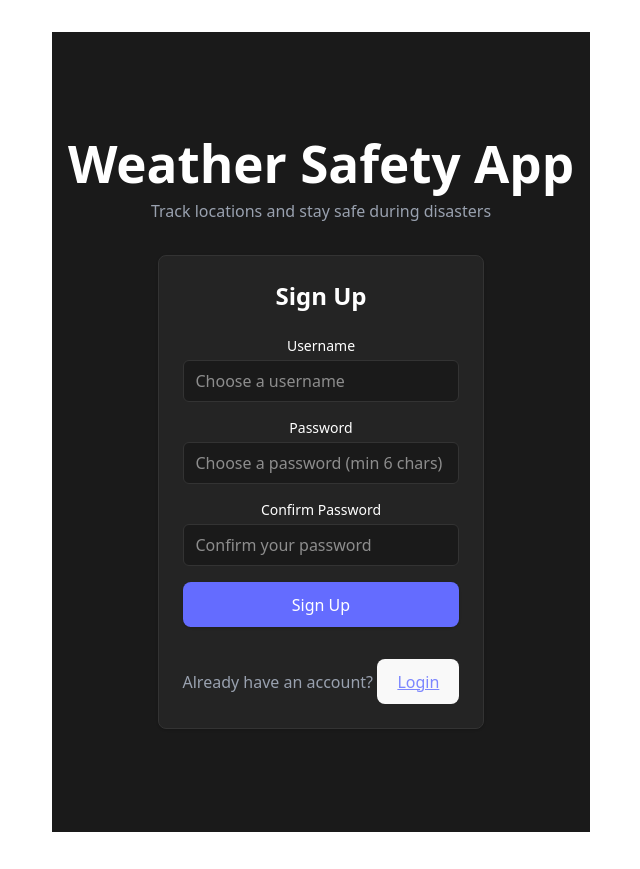
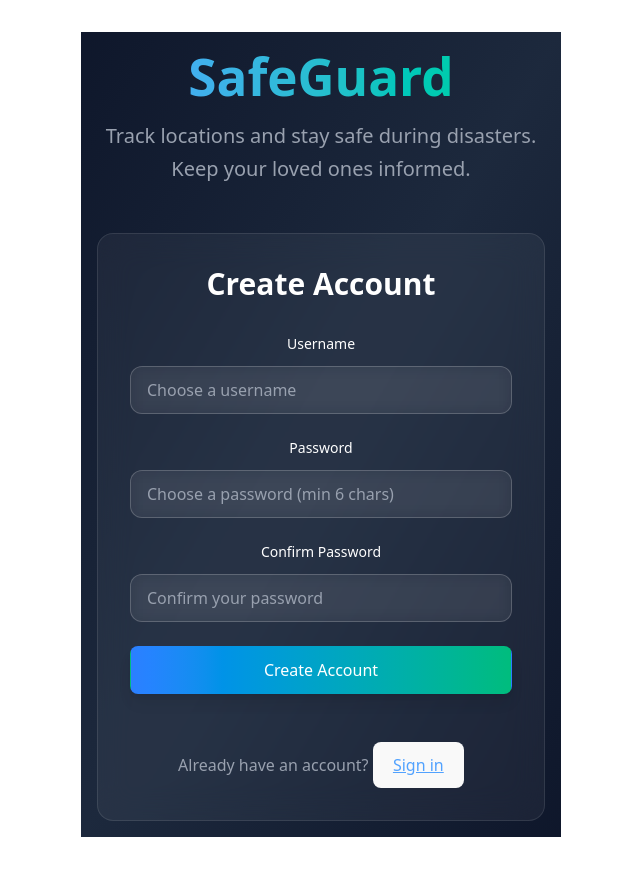
Before and after one commit to prajithravisankar/SOH-weather-safety-app, a React (Vite) app in the folder frontend/: page / in a window 1280 px wide. Both pictures are taken after a click on the button "Sign up". Shown: the whole page, without its empty margins (319-959 px from the left). Built offline with nearby package versions, Linux system fonts and the light colour scheme.

Commit message:
improved ui/ux

```diff
--- a/frontend/src/App.jsx
+++ b/frontend/src/App.jsx
@@ -90,35 +90,61 @@ function App() {
 
   // Show main app if logged in
   return (
-    <div className='p-4 min-h-screen bg-[#1a1a1a]'>
+    <div className='min-h-screen bg-gradient-to-br from-slate-900 via-slate-800 to-slate-900'>
       {/* Header with user info and logout */}
-      <div className="flex justify-between items-center mb-6">
-        <h1 className='text-3xl font-bold text-white'>Weather Safety App</h1>
-        <div className="flex items-center gap-4">
-          <span className="text-gray-300">Welcome, {user}!</span>
+      <div className="bg-white/5 backdrop-blur-lg border-b border-white/10">
+        <div className="max-w-7xl mx-auto px-6 py-4">
+          <div className="flex justify-between items-center">
+            <div>
+              <h1 className='text-4xl font-bold bg-gradient-to-r from-blue-400 to-emerald-400 bg-clip-text text-transparent'>
+                SafeGuard
+              </h1>
+              <p className="text-gray-400 text-sm mt-1">Weather Safety & Location Monitoring</p>
+            </div>
+            <div className="flex items-center gap-6">
+              <div className="text-right">
+                <div className="text-white font-medium">Welcome back, {user}!</div>
+                <div className="text-gray-400 text-sm">Stay safe, stay connected</div>
+              </div>
               <button
                 onClick={handleLogout}
-            className="px-4 py-2 bg-red-600 text-white rounded-md hover:bg-red-700 transition-colors"
+                className="px-6 py-3 bg-red-500/20 text-red-400 border border-red-500/30 rounded-xl hover:bg-red-500/30 transition-all duration-200 backdrop-blur-sm"
               >
                 Logout
               </button>
             </div>
           </div>
+        </div>
+      </div>
 
+      {/* Main Content Area */}
+      <div className="max-w-7xl mx-auto px-6 py-8">
         {/* Map and Location List Side by Side */}
-      <div className='flex flex-col lg:flex-row gap-4 mb-6'>
-        {/* Map Container - Takes up most of the width */}
-        <div className='flex-1 min-h-[400px]'>
+        <div className='flex flex-col xl:flex-row gap-8 mb-12'>
+          {/* Map Container - Larger and more prominent */}
+          <div className='flex-1'>
+            <div className="bg-white/5 backdrop-blur-lg rounded-2xl border border-white/10 overflow-hidden">
+              <div className="p-6 border-b border-white/10">
+                <h2 className="text-2xl font-semibold text-white mb-2">Live Safety Map</h2>
+                <p className="text-gray-400">Real-time disaster tracking and your saved locations</p>
+              </div>
+              <div className="h-[600px]">
                 <MapView
                   mapCenter={mapCenter}
                   locations={locations}
                   onLocationUpdate={setLocations}
                 />
               </div>
+            </div>
+          </div>
 
-        {/* Location List Sidebar */}
-        <div className='w-full lg:w-80 bg-[#242424] rounded-lg p-4 border border-[#333]'>
-          <h2 className='text-xl font-semibold text-white mb-3'>Saved Locations</h2>
+          {/* Location List Sidebar - More spacious */}
+          <div className='w-full xl:w-96'>
+            <div className='bg-white/5 backdrop-blur-lg rounded-2xl border border-white/10 p-6'>
+              <div className="mb-6">
+                <h2 className='text-2xl font-semibold text-white mb-2'>Your Locations</h2>
+                <p className="text-gray-400 text-sm">Manage your important places</p>
+              </div>
               <LocationList
                 locations={locations}
                 setMapCenter={setMapCenter}
@@ -127,11 +153,16 @@ function App() {
               />
             </div>
           </div>
+        </div>
 
-      {/* Location Form Below the Map */}
-      <div className='max-w-4xl mx-auto'>
-        <h2 className='text-xl font-semibold text-white mb-3 text-center'>Add New Location</h2>
+        {/* Location Form - Full width, more prominent */}
+        <div className='bg-white/5 backdrop-blur-lg rounded-2xl border border-white/10 p-8'>
+          <div className="text-center mb-8">
+            <h2 className='text-2xl font-semibold text-white mb-2'>Add New Location</h2>
+            <p className="text-gray-400">Track important places like home, work, or family locations</p>
+          </div>
           <LocationForm onLocationAdded={handleLocationAdded} username={user} />
+        </div>
       </div>
     </div>
   );
--- a/frontend/src/components/AuthPage.jsx
+++ b/frontend/src/components/AuthPage.jsx
@@ -13,10 +13,14 @@ function AuthPage({ onAuth }) {
     const switchToLogin = () => setIsLogin(true);
 
     return (
-        <div className="min-h-screen bg-[#1a1a1a] flex flex-col items-center justify-center p-4">
-            <div className="mb-8 text-center">
-                <h1 className="text-4xl font-bold text-white mb-2">Weather Safety App</h1>
-                <p className="text-gray-400">Track locations and stay safe during disasters</p>
+        <div className="min-h-screen bg-gradient-to-br from-slate-900 via-slate-800 to-slate-900 flex flex-col items-center justify-center p-4">
+            <div className="mb-12 text-center">
+                <h1 className="text-6xl font-bold bg-gradient-to-r from-blue-400 to-emerald-400 bg-clip-text text-transparent mb-4">
+                    SafeGuard
+                </h1>
+                <p className="text-gray-400 text-xl max-w-md mx-auto leading-relaxed">
+                    Track locations and stay safe during disasters. Keep your loved ones informed.
+                </p>
             </div>
 
             {isLogin ? (
--- a/frontend/src/components/LocationForm.jsx
+++ b/frontend/src/components/LocationForm.jsx
@@ -48,26 +48,26 @@ function LocationForm({ onLocationAdded, username }) {
     return (
         <form
             onSubmit={handleSubmit}
-            className="max-w-4xl mx-auto p-4 bg-[#242424] rounded-lg shadow border border-[#333]"
+            className="max-w-4xl mx-auto"
         >
             {/* Inputs row - All in one row on larger screens */}
-            <div className="flex flex-col md:flex-row gap-4">
+            <div className="flex flex-col lg:flex-row gap-6">
                 <div className="flex flex-col flex-1">
-                    <label htmlFor="name" className="text-xs font-medium text-white mb-1">
-                    Name
+                    <label htmlFor="name" className="text-sm font-medium text-white mb-3">
+                        Location Name
                     </label>
                     <input
                         name="name"
                         id="name"
                         value={formData.name}
                         onChange={handleChange}
-                    placeholder="Location Name"
+                        placeholder="e.g., Home, Work, Mom's House"
                         required
-                    className="rounded-md border border-[#333] bg-[#1a1a1a] text-white px-3 py-2 focus:border-indigo-500 focus:ring-indigo-500"
+                        className="h-14 rounded-xl border border-white/20 bg-white/5 backdrop-blur-sm text-white px-4 focus:border-blue-400 focus:ring-2 focus:ring-blue-400/50 transition-all duration-200 placeholder-gray-400"
                     />
                 </div>
                 <div className="flex flex-col flex-1">
-                    <label htmlFor="latitude" className="text-xs font-medium text-white mb-1">
+                    <label htmlFor="latitude" className="text-sm font-medium text-white mb-3">
                         Latitude
                     </label>
                     <input
@@ -77,13 +77,13 @@ function LocationForm({ onLocationAdded, username }) {
                         step="any"
                         value={formData.latitude}
                         onChange={handleChange}
-                    placeholder="Latitude"
+                        placeholder="40.7128"
                         required
-                    className="rounded-md border border-[#333] bg-[#1a1a1a] text-white px-3 py-2 focus:border-indigo-500 focus:ring-indigo-500"
+                        className="h-14 rounded-xl border border-white/20 bg-white/5 backdrop-blur-sm text-white px-4 focus:border-blue-400 focus:ring-2 focus:ring-blue-400/50 transition-all duration-200 placeholder-gray-400"
                     />
                 </div>
                 <div className="flex flex-col flex-1">
-                    <label htmlFor="longitude" className="text-xs font-medium text-white mb-1">
+                    <label htmlFor="longitude" className="text-sm font-medium text-white mb-3">
                         Longitude
                     </label>
                     <input
@@ -93,16 +93,15 @@ function LocationForm({ onLocationAdded, username }) {
                         step="any"
                         value={formData.longitude}
                         onChange={handleChange}
-                    placeholder="Longitude"
+                        placeholder="-74.0060"
                         required
-                    className="rounded-md border border-[#333] bg-[#1a1a1a] text-white px-3 py-2 focus:border-indigo-500 focus:ring-indigo-500"
+                        className="h-14 rounded-xl border border-white/20 bg-white/5 backdrop-blur-sm text-white px-4 focus:border-blue-400 focus:ring-2 focus:ring-blue-400/50 transition-all duration-200 placeholder-gray-400"
                     />
                 </div>
                 <div className="flex flex-col justify-end">
                     <button
                         type="submit"
-                        className="py-2 px-6 bg-indigo-600 text-white font-semibold rounded-md shadow hover:bg-indigo-700 focus:outline-none focus:ring-2 focus:ring-indigo-400 whitespace-nowrap"
-                        style={{ backgroundColor: "#646cff" }}
+                        className="h-14 px-8 bg-gradient-to-r from-blue-500 to-emerald-500 text-white font-semibold rounded-xl shadow-lg hover:shadow-xl hover:scale-105 focus:outline-none focus:ring-2 focus:ring-blue-400/50 transition-all duration-200 whitespace-nowrap"
                     >
                         Add Location
                     </button>
@@ -110,7 +109,15 @@ function LocationForm({ onLocationAdded, username }) {
             </div>
             {/* Status message */}
             {status && (
-                <div className="text-sm text-red-400 mt-2 text-center">{status}</div>
+                <div className="text-center mt-6">
+                    <div className={`inline-block px-4 py-2 rounded-lg text-sm font-medium ${
+                        status.includes('added')
+                            ? 'bg-emerald-500/20 text-emerald-400 border border-emerald-500/30'
+                            : 'bg-red-500/20 text-red-400 border border-red-500/30'
+                    }`}>
+                        {status}
+                    </div>
+                </div>
             )}
         </form>
     );
--- a/frontend/src/components/LocationList.jsx
+++ b/frontend/src/components/LocationList.jsx
@@ -22,23 +22,30 @@ function LocationList({ locations, setMapCenter, onLocationUpdate, username }) {
 
   return (
     <div>
-      <div className="flex flex-col gap-2 max-h-80 overflow-y-auto">
+      <div className="flex flex-col gap-4 max-h-96 overflow-y-auto">
         {locations.length === 0 ? (
-          <div className="text-gray-400 text-center py-4">No locations added yet.</div>
+          <div className="text-center py-12">
+            <div className="text-6xl mb-4">📍</div>
+            <div className="text-gray-400 text-lg mb-2">No locations yet</div>
+            <div className="text-gray-500 text-sm">Add your first important location below</div>
+          </div>
         ) : (
           locations.map((loc) => (
             <div
               key={loc.id}
-              className="flex items-center justify-between gap-2 text-white bg-[#1a1a1a] rounded px-3 py-2 shadow hover:bg-[#333] transition-colors border border-[#333]"
-            >
-              <div
-                className="flex items-center gap-2 cursor-pointer flex-1"
+              className="group bg-white/5 backdrop-blur-sm rounded-xl p-4 border border-white/10 hover:bg-white/10 transition-all duration-200 cursor-pointer"
               onClick={() => setMapCenter([loc.lat, loc.lon])}
             >
-                <span className="text-lg">🏠</span>
-                <div>
-                  <div className="font-medium">{loc.name}</div>
-                  <div className="text-sm text-gray-400">({loc.lat.toFixed(3)}, {loc.lon.toFixed(3)})</div>
+              <div className="flex items-center justify-between">
+                <div className="flex items-center gap-4 flex-1">
+                  <div className="w-12 h-12 bg-emerald-500/20 rounded-xl flex items-center justify-center">
+                    <span className="text-2xl">🏠</span>
+                  </div>
+                  <div className="flex-1">
+                    <div className="font-semibold text-white text-lg mb-1">{loc.name}</div>
+                    <div className="text-gray-400 text-sm">
+                      {loc.lat.toFixed(4)}, {loc.lon.toFixed(4)}
+                    </div>
                   </div>
                 </div>
                 <button
@@ -47,11 +54,12 @@ function LocationList({ locations, setMapCenter, onLocationUpdate, username }) {
                     handleDelete(loc.id);
                   }}
                   disabled={isDeleting === loc.id}
-                className="text-red-400 hover:text-red-300 text-sm px-2 py-1 rounded hover:bg-red-900/20 transition-colors disabled:opacity-50"
+                  className="w-10 h-10 bg-red-500/20 rounded-lg flex items-center justify-center text-red-400 hover:bg-red-500/30 transition-all duration-200 opacity-0 group-hover:opacity-100 disabled:opacity-50"
                   title="Delete location"
                 >
                   {isDeleting === loc.id ? "..." : "🗑️"}
                 </button>
+              </div>
             </div>
           ))
         )}
--- a/frontend/src/components/LoginForm.jsx
+++ b/frontend/src/components/LoginForm.jsx
@@ -36,13 +36,13 @@ function LoginForm({ onLogin, onSwitchToSignup }) {
     return (
         <form
             onSubmit={handleSubmit}
-            className="max-w-md mx-auto p-6 bg-[#242424] rounded-lg shadow border border-[#333]"
+            className="w-full max-w-md mx-auto p-8 bg-white/5 backdrop-blur-lg rounded-2xl border border-white/10"
         >
-            <h2 className="text-2xl font-bold text-white mb-6 text-center">Login</h2>
+            <h2 className="text-3xl font-bold text-white mb-8 text-center">Welcome Back</h2>
 
-            <div className="flex flex-col gap-4">
+            <div className="flex flex-col gap-6">
                 <div className="flex flex-col">
-                    <label htmlFor="username" className="text-sm font-medium text-white mb-1">
+                    <label htmlFor="username" className="text-sm font-medium text-white mb-3">
                         Username
                     </label>
                     <input
@@ -52,12 +52,12 @@ function LoginForm({ onLogin, onSwitchToSignup }) {
                         onChange={handleChange}
                         placeholder="Enter your username"
                         required
-                        className="rounded-md border border-[#333] bg-[#1a1a1a] text-white px-3 py-2 focus:border-indigo-500 focus:ring-indigo-500"
+                        className="h-12 rounded-xl border border-white/20 bg-white/5 backdrop-blur-sm text-white px-4 focus:border-blue-400 focus:ring-2 focus:ring-blue-400/50 transition-all duration-200 placeholder-gray-400"
                     />
                 </div>
 
                 <div className="flex flex-col">
-                    <label htmlFor="password" className="text-sm font-medium text-white mb-1">
+                    <label htmlFor="password" className="text-sm font-medium text-white mb-3">
                         Password
                     </label>
                     <input
@@ -68,31 +68,34 @@ function LoginForm({ onLogin, onSwitchToSignup }) {
                         onChange={handleChange}
                         placeholder="Enter your password"
                         required
-                        className="rounded-md border border-[#333] bg-[#1a1a1a] text-white px-3 py-2 focus:border-indigo-500 focus:ring-indigo-500"
+                        className="h-12 rounded-xl border border-white/20 bg-white/5 backdrop-blur-sm text-white px-4 focus:border-blue-400 focus:ring-2 focus:ring-blue-400/50 transition-all duration-200 placeholder-gray-400"
                     />
                 </div>
 
                 <button
                     type="submit"
                     disabled={isLoading}
-                    className="py-2 px-4 bg-indigo-600 text-white font-semibold rounded-md shadow hover:bg-indigo-700 focus:outline-none focus:ring-2 focus:ring-indigo-400 disabled:opacity-50"
-                    style={{ backgroundColor: "#646cff" }}
+                    className="h-12 bg-gradient-to-r from-blue-500 to-emerald-500 text-white font-semibold rounded-xl shadow-lg hover:shadow-xl hover:scale-105 focus:outline-none focus:ring-2 focus:ring-blue-400/50 disabled:opacity-50 disabled:hover:scale-100 transition-all duration-200"
                 >
-                    {isLoading ? "Logging in..." : "Login"}
+                    {isLoading ? "Signing in..." : "Sign In"}
                 </button>
 
                 {status && (
-                    <div className={`text-sm mt-2 text-center ${status.includes('successful') ? 'text-green-400' : 'text-red-400'}`}>
+                    <div className={`text-sm text-center p-3 rounded-lg ${
+                        status.includes('successful')
+                            ? 'bg-emerald-500/20 text-emerald-400 border border-emerald-500/30'
+                            : 'bg-red-500/20 text-red-400 border border-red-500/30'
+                    }`}>
                         {status}
                     </div>
                 )}
 
-                <div className="text-center mt-4">
+                <div className="text-center mt-6">
                     <span className="text-gray-400">Don't have an account? </span>
                     <button
                         type="button"
                         onClick={onSwitchToSignup}
-                        className="text-indigo-400 hover:text-indigo-300 underline"
+                        className="text-blue-400 hover:text-blue-300 underline font-medium transition-colors"
                     >
                         Sign up
                     </button>
--- a/frontend/src/components/SignupForm.jsx
+++ b/frontend/src/components/SignupForm.jsx
@@ -51,13 +51,13 @@ function SignupForm({ onSignup, onSwitchToLogin }) {
     return (
         <form
             onSubmit={handleSubmit}
-            className="max-w-md mx-auto p-6 bg-[#242424] rounded-lg shadow border border-[#333]"
+            className="w-full max-w-md mx-auto p-8 bg-white/5 backdrop-blur-lg rounded-2xl border border-white/10"
         >
-            <h2 className="text-2xl font-bold text-white mb-6 text-center">Sign Up</h2>
+            <h2 className="text-3xl font-bold text-white mb-8 text-center">Create Account</h2>
 
-            <div className="flex flex-col gap-4">
+            <div className="flex flex-col gap-6">
                 <div className="flex flex-col">
-                    <label htmlFor="username" className="text-sm font-medium text-white mb-1">
+                    <label htmlFor="username" className="text-sm font-medium text-white mb-3">
                         Username
                     </label>
                     <input
@@ -67,12 +67,12 @@ function SignupForm({ onSignup, onSwitchToLogin }) {
                         onChange={handleChange}
                         placeholder="Choose a username"
                         required
-                        className="rounded-md border border-[#333] bg-[#1a1a1a] text-white px-3 py-2 focus:border-indigo-500 focus:ring-indigo-500"
+                        className="h-12 rounded-xl border border-white/20 bg-white/5 backdrop-blur-sm text-white px-4 focus:border-blue-400 focus:ring-2 focus:ring-blue-400/50 transition-all duration-200 placeholder-gray-400"
                     />
                 </div>
 
                 <div className="flex flex-col">
-                    <label htmlFor="password" className="text-sm font-medium text-white mb-1">
+                    <label htmlFor="password" className="text-sm font-medium text-white mb-3">
                         Password
                     </label>
                     <input
@@ -83,12 +83,12 @@ function SignupForm({ onSignup, onSwitchToLogin }) {
                         onChange={handleChange}
                         placeholder="Choose a password (min 6 chars)"
                         required
-                        className="rounded-md border border-[#333] bg-[#1a1a1a] text-white px-3 py-2 focus:border-indigo-500 focus:ring-indigo-500"
+                        className="h-12 rounded-xl border border-white/20 bg-white/5 backdrop-blur-sm text-white px-4 focus:border-blue-400 focus:ring-2 focus:ring-blue-400/50 transition-all duration-200 placeholder-gray-400"
                     />
                 </div>
 
                 <div className="flex flex-col">
-                    <label htmlFor="confirmPassword" className="text-sm font-medium text-white mb-1">
+                    <label htmlFor="confirmPassword" className="text-sm font-medium text-white mb-3">
                         Confirm Password
                     </label>
                     <input
@@ -99,33 +99,36 @@ function SignupForm({ onSignup, onSwitchToLogin }) {
                         onChange={handleChange}
                         placeholder="Confirm your password"
                         required
-                        className="rounded-md border border-[#333] bg-[#1a1a1a] text-white px-3 py-2 focus:border-indigo-500 focus:ring-indigo-500"
+                        className="h-12 rounded-xl border border-white/20 bg-white/5 backdrop-blur-sm text-white px-4 focus:border-blue-400 focus:ring-2 focus:ring-blue-400/50 transition-all duration-200 placeholder-gray-400"
                     />
                 </div>
 
                 <button
                     type="submit"
                     disabled={isLoading}
-                    className="py-2 px-4 bg-indigo-600 text-white font-semibold rounded-md shadow hover:bg-indigo-700 focus:outline-none focus:ring-2 focus:ring-indigo-400 disabled:opacity-50"
-                    style={{ backgroundColor: "#646cff" }}
+                    className="h-12 bg-gradient-to-r from-blue-500 to-emerald-500 text-white font-semibold rounded-xl shadow-lg hover:shadow-xl hover:scale-105 focus:outline-none focus:ring-2 focus:ring-blue-400/50 disabled:opacity-50 disabled:hover:scale-100 transition-all duration-200"
                 >
-                    {isLoading ? "Creating account..." : "Sign Up"}
+                    {isLoading ? "Creating account..." : "Create Account"}
                 </button>
 
                 {status && (
-                    <div className={`text-sm mt-2 text-center ${status.includes('successfully') ? 'text-green-400' : 'text-red-400'}`}>
+                    <div className={`text-sm text-center p-3 rounded-lg ${
+                        status.includes('successfully')
+                            ? 'bg-emerald-500/20 text-emerald-400 border border-emerald-500/30'
+                            : 'bg-red-500/20 text-red-400 border border-red-500/30'
+                    }`}>
                         {status}
                     </div>
                 )}
 
-                <div className="text-center mt-4">
+                <div className="text-center mt-6">
                     <span className="text-gray-400">Already have an account? </span>
                     <button
                         type="button"
                         onClick={onSwitchToLogin}
-                        className="text-indigo-400 hover:text-indigo-300 underline"
+                        className="text-blue-400 hover:text-blue-300 underline font-medium transition-colors"
                     >
-                        Login
+                        Sign in
                     </button>
                 </div>
             </div>
```
Lines whose indentation alone changed are shown as unchanged.
